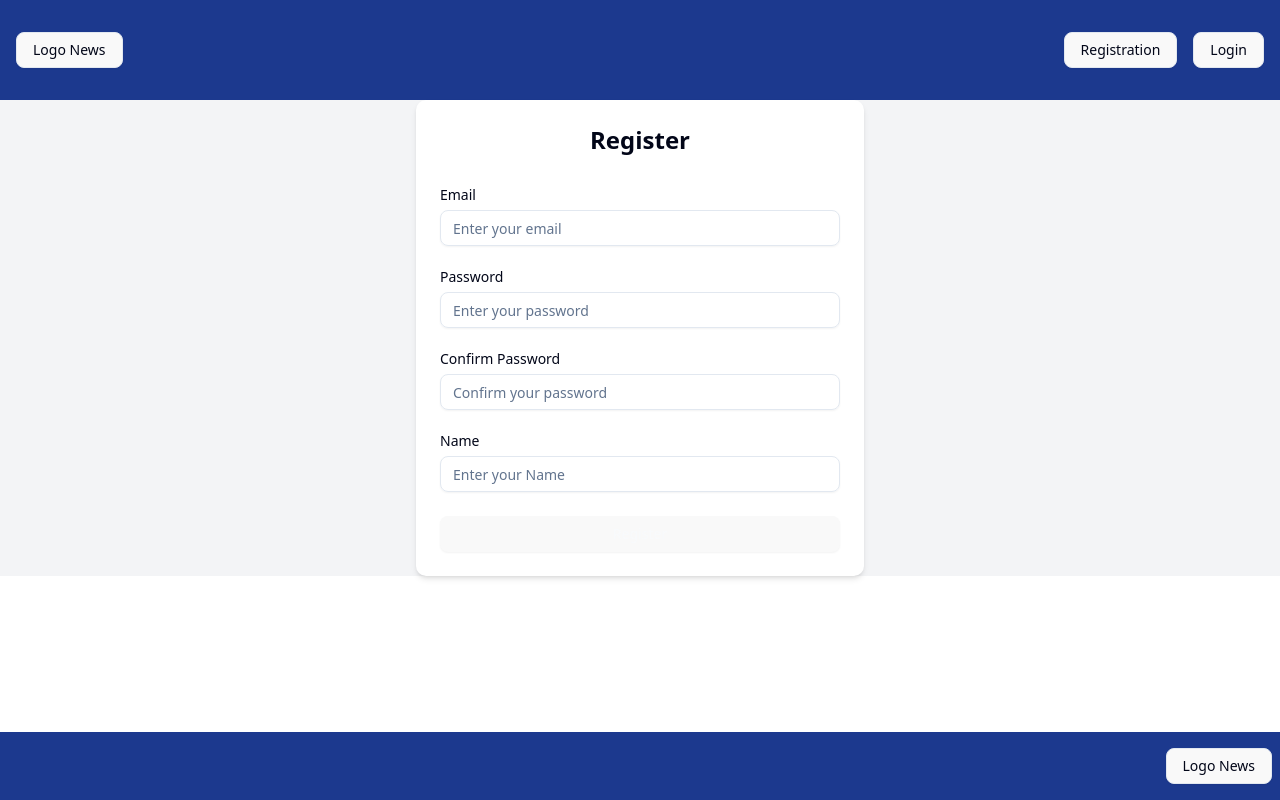
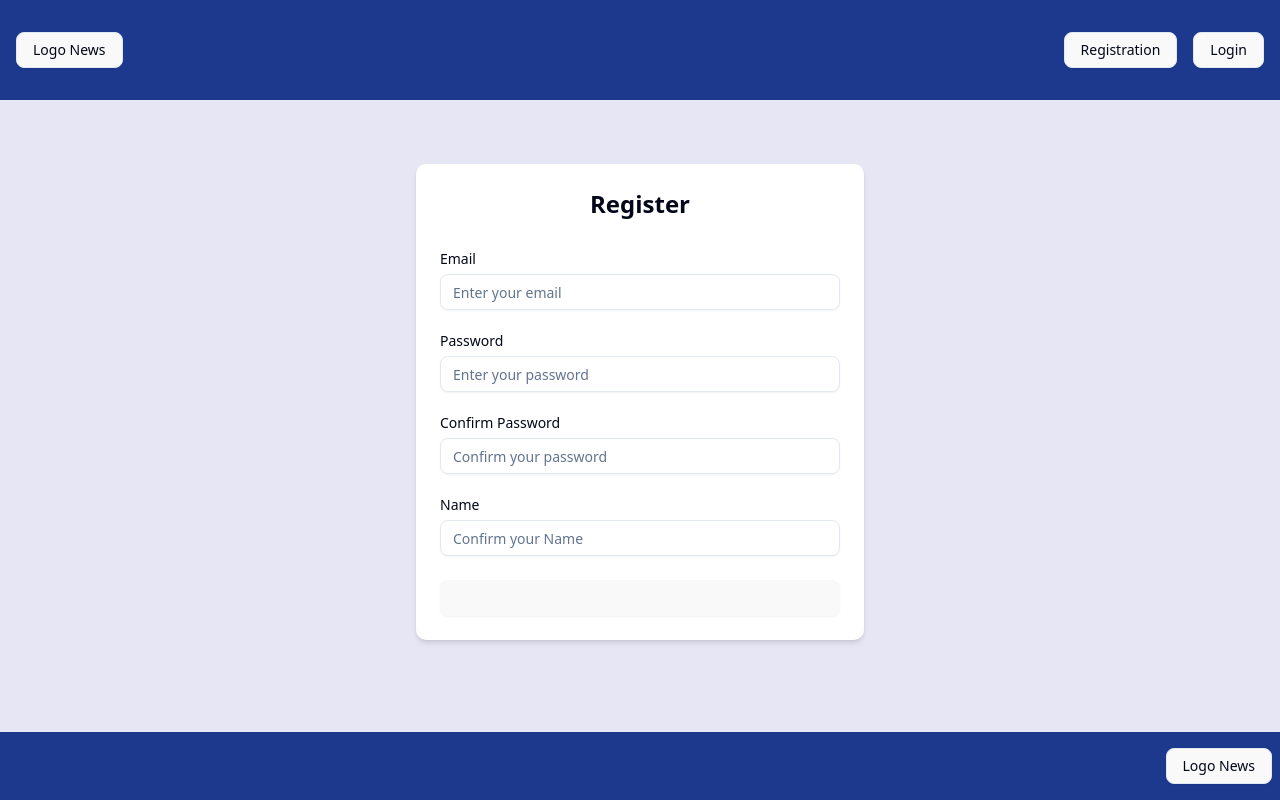
Before and after one commit to Andrey9019/News-Feed-App, a React (Vite) app: page /register in a window 1280 px wide. Built offline with nearby package versions, Linux system fonts and the light colour scheme.

Commit message:
removed form with components

```diff
--- /dev/null
+++ b/src/components/auth/AuthForm.tsx
@@ -0,0 +1,112 @@
+import { useForm } from "react-hook-form";
+import { zodResolver } from "@hookform/resolvers/zod";
+import { Button } from "@/components/ui/button";
+import {
+  Form,
+  FormControl,
+  FormField,
+  FormItem,
+  FormLabel,
+  FormMessage,
+} from "@/components/ui/form";
+import { Input } from "@/components/ui/input";
+import {
+  loginSchema,
+  registerSchema,
+  type LoginFormData,
+  type RegisterFormData,
+} from "@/lib/authSchema";
+
+interface AuthFormProps {
+  formType: "register" | "login";
+}
+
+export default function AuthForm({ formType }: AuthFormProps) {
+  const isRegister = formType === "register";
+  const schema = isRegister ? registerSchema : loginSchema;
+
+  const form = useForm<RegisterFormData | LoginFormData>({
+    resolver: zodResolver(schema),
+    defaultValues: isRegister
+      ? { email: "", password: "", confirmPassword: "", name: "" }
+      : { email: "", password: "" },
+  });
+
+  const onSubmit = (data: RegisterFormData | LoginFormData) => {
+    console.log(`${isRegister ? "Registration" : "Login"} data:`, data);
+  };
+
+  return (
+    <Form {...form}>
+      <form onSubmit={form.handleSubmit(onSubmit)} className="space-y-6">
+        <FormField
+          control={form.control}
+          name="email"
+          render={({ field }) => (
+            <FormItem>
+              <FormLabel>Email</FormLabel>
+              <FormControl>
+                <Input placeholder="Enter your email" {...field} />
+              </FormControl>
+              <FormMessage />
+            </FormItem>
+          )}
+        />
+        <FormField
+          control={form.control}
+          name="password"
+          render={({ field }) => (
+            <FormItem>
+              <FormLabel>Password</FormLabel>
+              <FormControl>
+                <Input
+                  type="password"
+                  placeholder="Enter your password"
+                  {...field}
+                />
+              </FormControl>
+              <FormMessage />
+            </FormItem>
+          )}
+        />
+        {isRegister && (
+          <>
+            <FormField
+              control={form.control}
+              name="confirmPassword"
+              render={({ field }) => (
+                <FormItem>
+                  <FormLabel>Confirm Password</FormLabel>
+                  <FormControl>
+                    <Input
+                      type="password"
+                      placeholder="Confirm your password"
+                      {...field}
+                    />
+                  </FormControl>
+                  <FormMessage />
+                </FormItem>
+              )}
+            />
+            <FormField
+              control={form.control}
+              name="name"
+              render={({ field }) => (
+                <FormItem>
+                  <FormLabel>Name</FormLabel>
+                  <FormControl>
+                    <Input placeholder="Confirm your Name" {...field} />
+                  </FormControl>
+                  <FormMessage />
+                </FormItem>
+              )}
+            />
+          </>
+        )}
+        <Button type="submit" className="w-full">
+          {isRegister ? "Register" : "Login"}
+        </Button>
+      </form>
+    </Form>
+  );
+}
--- a/src/components/Footer.tsx
+++ b/src/components/layout/Footer.tsx
@@ -1,5 +1,5 @@
 import { Link } from "react-router-dom";
-import { Button } from "./ui/button";
+import { Button } from "../ui/button";
 
 export default function Footer() {
   return (
--- a/src/components/Header.tsx
+++ b/src/components/layout/Header.tsx
@@ -1,5 +1,5 @@
 import { Link } from "react-router-dom";
-import { Button } from "./ui/button";
+import { Button } from "../ui/button";
 
 export default function Header() {
   return (
--- a/src/components/Layout.tsx
+++ b/src/components/layout/Layout.tsx
@@ -1,13 +1,12 @@
 import { Outlet } from "react-router-dom";
 import Header from "./Header";
 import Footer from "./Footer";
-import App from "@/App";
 
 export default function Layout() {
   return (
     <div className="flex flex-col min-h-screen">
       <Header />
-      <main className="flex-grow container mx-auto ">
+      <main className="flex-grow container mx-auto">
         <Outlet />
       </main>
       <Footer />
--- a/src/index.css
+++ b/src/index.css
@@ -34,7 +34,7 @@
   --destructive: oklch(0.577 0.245 27.325);
   --border: oklch(0.929 0.013 255.508);
   --input: oklch(0.929 0.013 255.508);
-  --ring: oklch(0.704 0.04 256.788);
+  --ring: oklab(70.382% -0.00903 -0.03922);
   --chart-1: oklch(0.646 0.222 41.116);
   --chart-2: oklch(0.6 0.118 184.704);
   --chart-3: oklch(0.398 0.07 227.392);
@@ -56,6 +56,7 @@ body {
   flex-direction: column;
   min-width: 320px;
   min-height: 100vh;
+  background: #e6e6f5;
 }
 
 @media (prefers-color-scheme: light) {
--- a/src/lib/authSchema.ts
+++ b/src/lib/authSchema.ts
@@ -5,7 +5,10 @@ export const registerSchema = z
     email: z.email({ message: "Invalid email address" }),
     password: z.string().min(8, { message: "Password must be at least 8 characters long" }),
     confirmPassword: z.string().min(8, { message: "Password must be at least 8 characters long" }),
-    name: z.string().min(2, { message: "Name must be at least 2 characters long" }),
+    name: z
+      .string()
+      .min(2, { message: "Name must be at least 2 characters long" })
+      .max(50, "Name must be less than 50 characters"),
   })
   .refine((data) => data.password === data.confirmPassword, {
     message: "Passwords do not match",
--- a/src/main.tsx
+++ b/src/main.tsx
@@ -8,5 +8,5 @@ const rootElement = document.getElementById("root") as HTMLElement;
 createRoot(rootElement).render(
   <StrictMode>
     <App />
-  </StrictMode>
+  </StrictMode>,
 );
--- a/src/pages/LoginPage.tsx
+++ b/src/pages/LoginPage.tsx
@@ -1,75 +1,12 @@
-import { Button } from "@/components/ui/button";
-import {
-  Form,
-  FormControl,
-  FormField,
-  FormItem,
-  FormLabel,
-  FormMessage,
-} from "@/components/ui/form";
-import { Input } from "@/components/ui/input";
-import { type LoginFormData, loginSchema } from "@/lib/authSchema";
-import { zodResolver } from "@hookform/resolvers/zod";
-import { useForm } from "react-hook-form";
+import AuthForm from "@/components/auth/AuthForm";
 
-const RegisterPage = () => {
-  const form = useForm<LoginFormData>({
-    resolver: zodResolver(loginSchema),
-    defaultValues: {
-      email: "",
-      password: "",
-    },
-  });
-
-  const onSubmit = (data: LoginFormData) => {
-    console.log("Registration data:", data);
-  };
-
+export default function LoginPage() {
   return (
-    <div className="flex items-center justify-center bg-gray-100">
+    <div className="flex pt-16 items-center justify-center">
       <div className="w-full max-w-md space-y-8 rounded-lg bg-white p-6 shadow-md">
         <h2 className="text-center text-2xl font-bold">Login</h2>
-        <Form {...form}>
-          <form onSubmit={form.handleSubmit(onSubmit)} className="space-y-6">
-            <FormField
-              control={form.control}
-              name="email"
-              render={({ field }) => (
-                <FormItem>
-                  <FormLabel>Email</FormLabel>
-                  <FormControl>
-                    <Input placeholder="Enter your email" {...field} />
-                  </FormControl>
-                  <FormMessage />
-                </FormItem>
-              )}
-            />
-            <FormField
-              control={form.control}
-              name="password"
-              render={({ field }) => (
-                <FormItem>
-                  <FormLabel>Password</FormLabel>
-                  <FormControl>
-                    <Input
-                      type="password"
-                      placeholder="Enter your password"
-                      {...field}
-                    />
-                  </FormControl>
-                  <FormMessage />
-                </FormItem>
-              )}
-            />
-
-            <Button type="submit" className="w-full">
-              Login
-            </Button>
-          </form>
-        </Form>
+        <AuthForm formType="login" />
       </div>
     </div>
   );
-};
-
-export default RegisterPage;
+}
--- a/src/pages/NewsDetailsPage.tsx
+++ b/src/pages/NewsDetailsPage.tsx
@@ -30,7 +30,7 @@ const NewsDetailPage = () => {
           <img
             src={newsItem.image}
             alt={newsItem.title}
-            className="w-full h-64 object-cover rounded-md mb-4"
+            className="w-full h-64 object-cover rounded-md    mb-4"
           />
           <p className="text-gray-700 leading-relaxed">{newsItem.content}</p>
           <Link to="/" className="mt-6 inline-block">
--- a/src/pages/RegisterPage.tsx
+++ b/src/pages/RegisterPage.tsx
@@ -1,110 +1,12 @@
-import { Button } from "@/components/ui/button";
-import {
-  Form,
-  FormControl,
-  FormField,
-  FormItem,
-  FormLabel,
-  FormMessage,
-} from "@/components/ui/form";
-import { Input } from "@/components/ui/input";
-import { type RegisterFormData, registerSchema } from "@/lib/authSchema";
-import { zodResolver } from "@hookform/resolvers/zod";
-import { useForm } from "react-hook-form";
+import AuthForm from "@/components/auth/AuthForm";
 
-const RegisterPage = () => {
-  const form = useForm<RegisterFormData>({
-    resolver: zodResolver(registerSchema),
-    defaultValues: {
-      email: "",
-      password: "",
-      confirmPassword: "",
-      name: "",
-    },
-  });
-
-  const onSubmit = (data: RegisterFormData) => {
-    console.log("Registration data:", data);
-  };
-
+export default function RegisterPage() {
   return (
-    <div className="flex  items-center justify-center bg-gray-100">
+    <div className="flex pt-16 items-center justify-center ">
       <div className="w-full max-w-md space-y-8 rounded-lg bg-white p-6 shadow-md">
         <h2 className="text-center text-2xl font-bold">Register</h2>
-        <Form {...form}>
-          <form onSubmit={form.handleSubmit(onSubmit)} className="space-y-6">
-            <FormField
-              control={form.control}
-              name="email"
-              render={({ field }) => (
-                <FormItem>
-                  <FormLabel>Email</FormLabel>
-                  <FormControl>
-                    <Input placeholder="Enter your email" {...field} />
-                  </FormControl>
-                  <FormMessage />
-                </FormItem>
-              )}
-            />
-            <FormField
-              control={form.control}
-              name="password"
-              render={({ field }) => (
-                <FormItem>
-                  <FormLabel>Password</FormLabel>
-                  <FormControl>
-                    <Input
-                      type="password"
-                      placeholder="Enter your password"
-                      {...field}
-                    />
-                  </FormControl>
-                  <FormMessage />
-                </FormItem>
-              )}
-            />
-            <FormField
-              control={form.control}
-              name="confirmPassword"
-              render={({ field }) => (
-                <FormItem>
-                  <FormLabel>Confirm Password</FormLabel>
-                  <FormControl>
-                    <Input
-                      type="password"
-                      placeholder="Confirm your password"
-                      {...field}
-                    />
-                  </FormControl>
-                  <FormMessage />
-                </FormItem>
-              )}
-            />
-            <FormField
-              control={form.control}
-              name="name"
-              render={({ field }) => (
-                <FormItem>
-                  <FormLabel>Name</FormLabel>
-                  <FormControl>
-                    <Input
-                      type="string"
-                      placeholder="Enter your Name"
-                      {...field}
-                    />
-                  </FormControl>
-                  <FormMessage />
-                </FormItem>
-              )}
-            />
-            <Button type="submit" className="w-full">
-              Register
-            </Button>
-          </form>
-        </Form>
+        <AuthForm formType="register" />
       </div>
     </div>
   );
-};
-
-export default RegisterPage;
+}
```
Also changed, not shown: src/App.tsx (+6 -5 lines).
